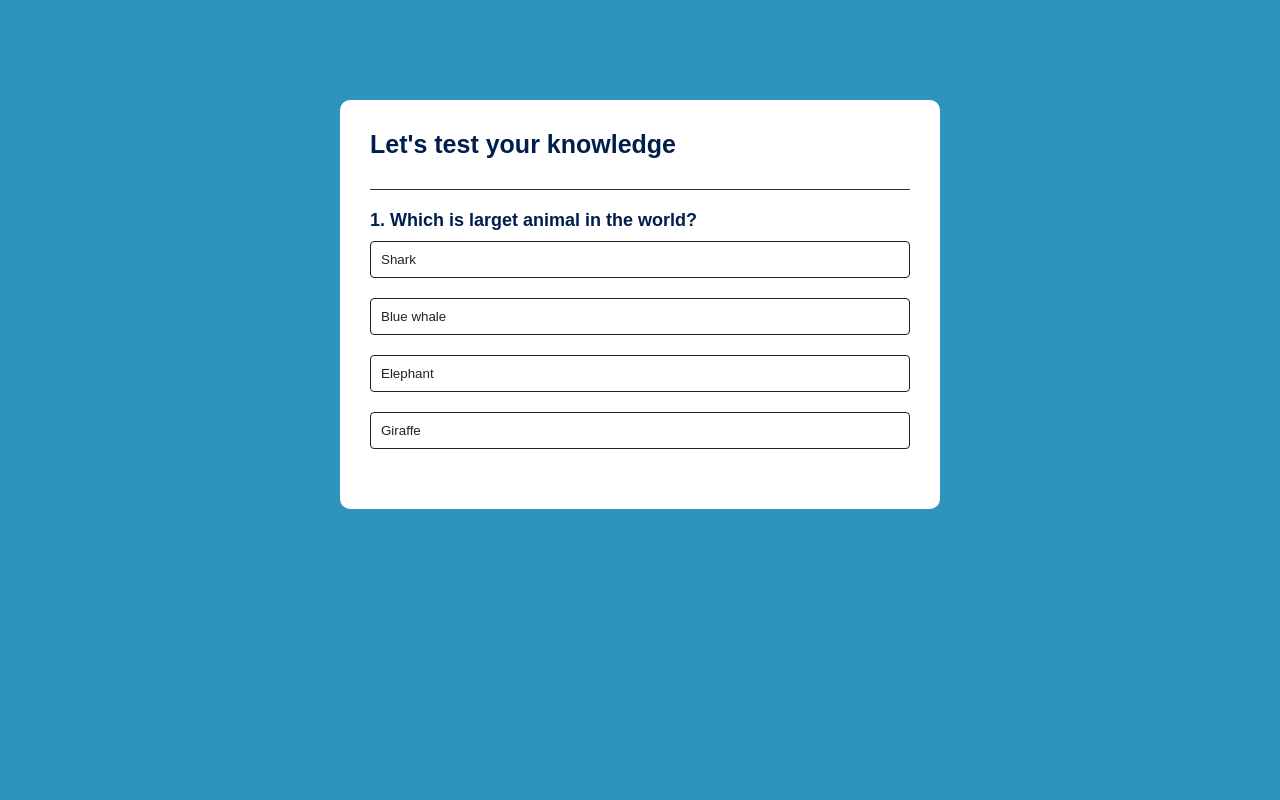
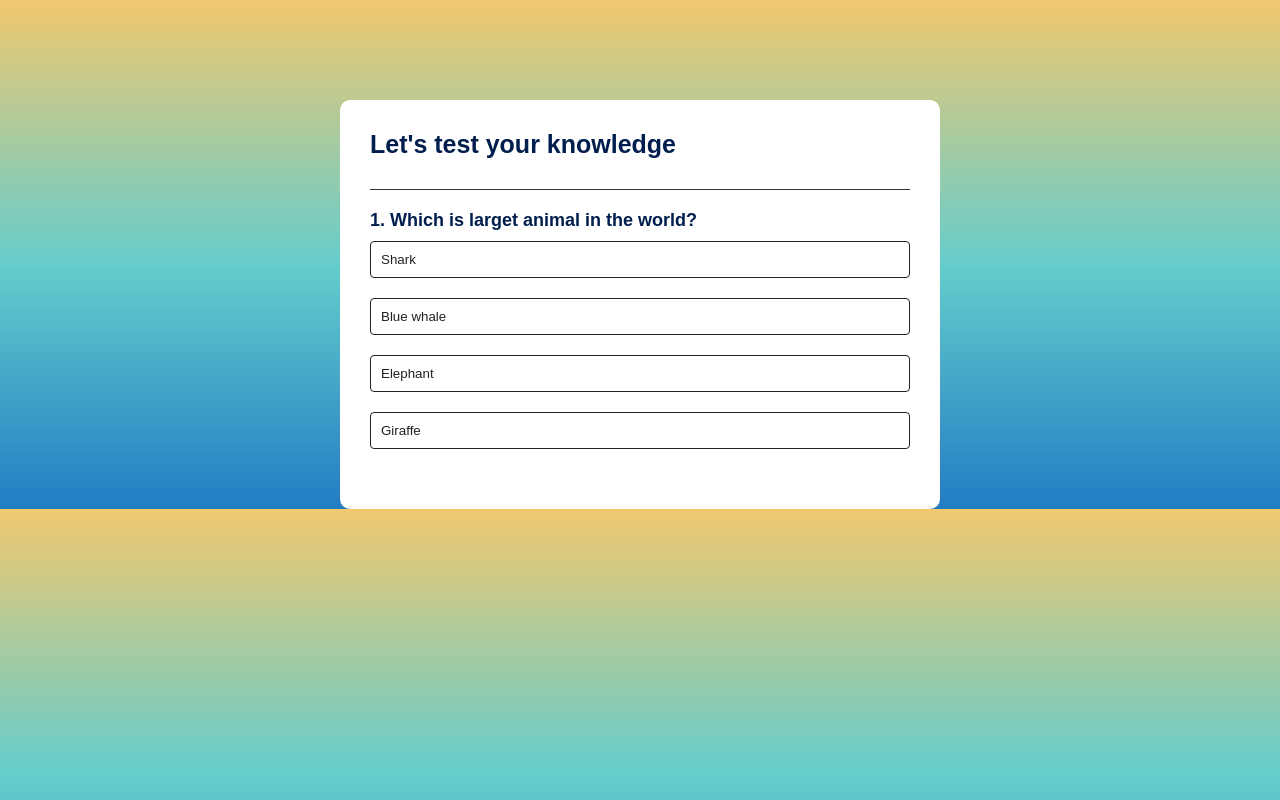
Before and after one commit to VANSHAJB10/Quiz_Page, a plain HTML site: page index.html in a window 1280 px wide. Drawn offline with Linux system fonts and the light colour scheme.

Commit message:
Update style.css

```diff
--- a/style.css
+++ b/style.css
@@ -5,7 +5,9 @@
   box-sizing: border-box;
 }
 body{
-  background: #2f94bc;
+  /*background: #2f94bc;*/
+  background: rgb(34,124,195);
+  background: linear-gradient(0deg, rgba(34,124,195,1) 0%, rgba(101,205,204,1) 48%, rgba(241,200,111,1) 100%);
 }
 .app{
   background: #ffffff;
```
